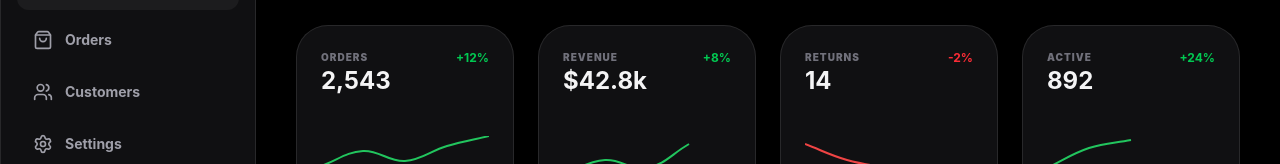
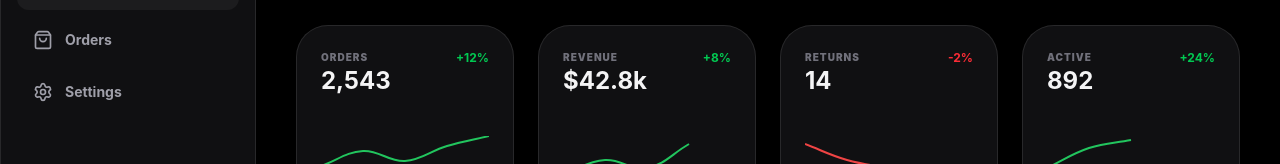
Before and after one commit to CodeJocker/petals-project, a website: page pages/manager.html in a window 1280 px wide. Shown: the part 131-295 px from the top of the page. Drawn offline with nearby package versions, Linux system fonts and the light colour scheme.

Commit message:
remove customer

```diff
--- a/pages/manager.html
+++ b/pages/manager.html
@@ -33,8 +33,7 @@
             <a href="#orders.html" class="sidebar-item flex items-center gap-3 px-4 py-3 rounded-xl font-bold text-sm text-zinc-400 hover:bg-white/5 transition">
                 <i data-lucide="shopping-bag" class="w-5 h-5"></i> Orders
             </a>
-            <a href="#customers.html" class="sidebar-item flex items-center gap-3 px-4 py-3 rounded-xl font-bold text-sm text-zinc-400 hover:bg-white/5 transition">
-                <i data-lucide="users" class="w-5 h-5"></i> Customers
+
             </a>
             <a href="#" class="sidebar-item flex items-center gap-3 px-4 py-3 rounded-xl font-bold text-sm text-zinc-400 hover:bg-white/5 transition">
                 <i data-lucide="settings" class="w-5 h-5"></i> Settings
```
